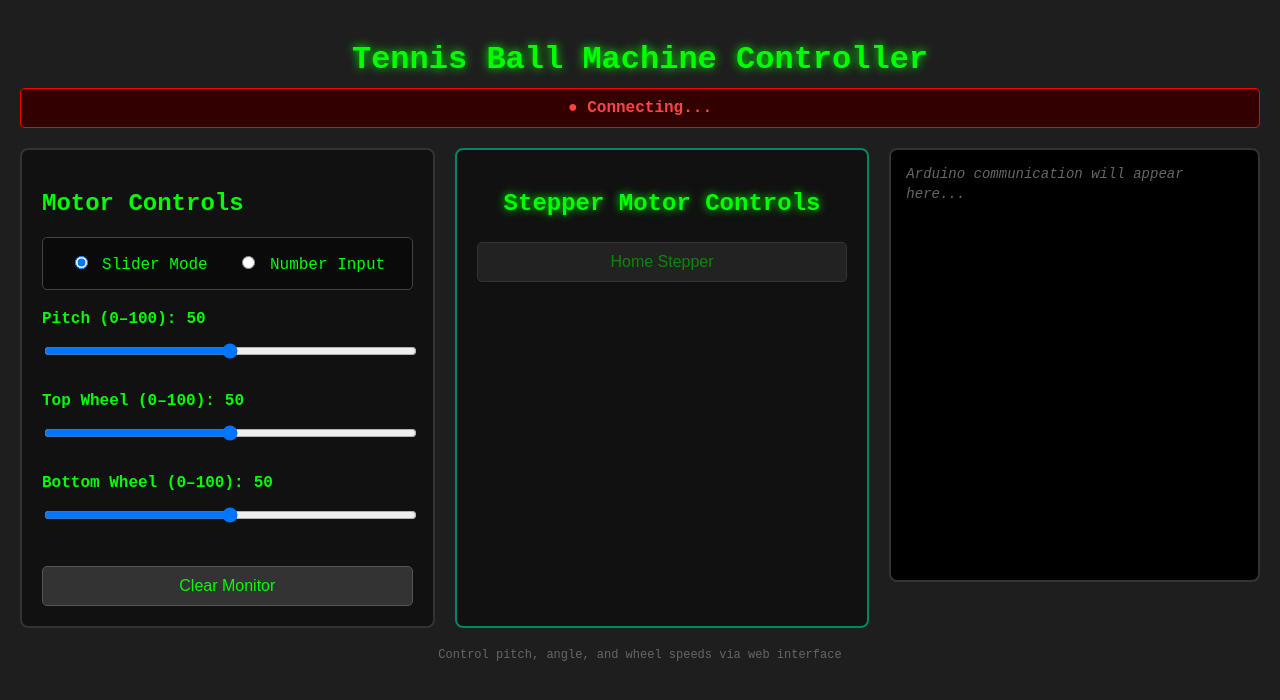
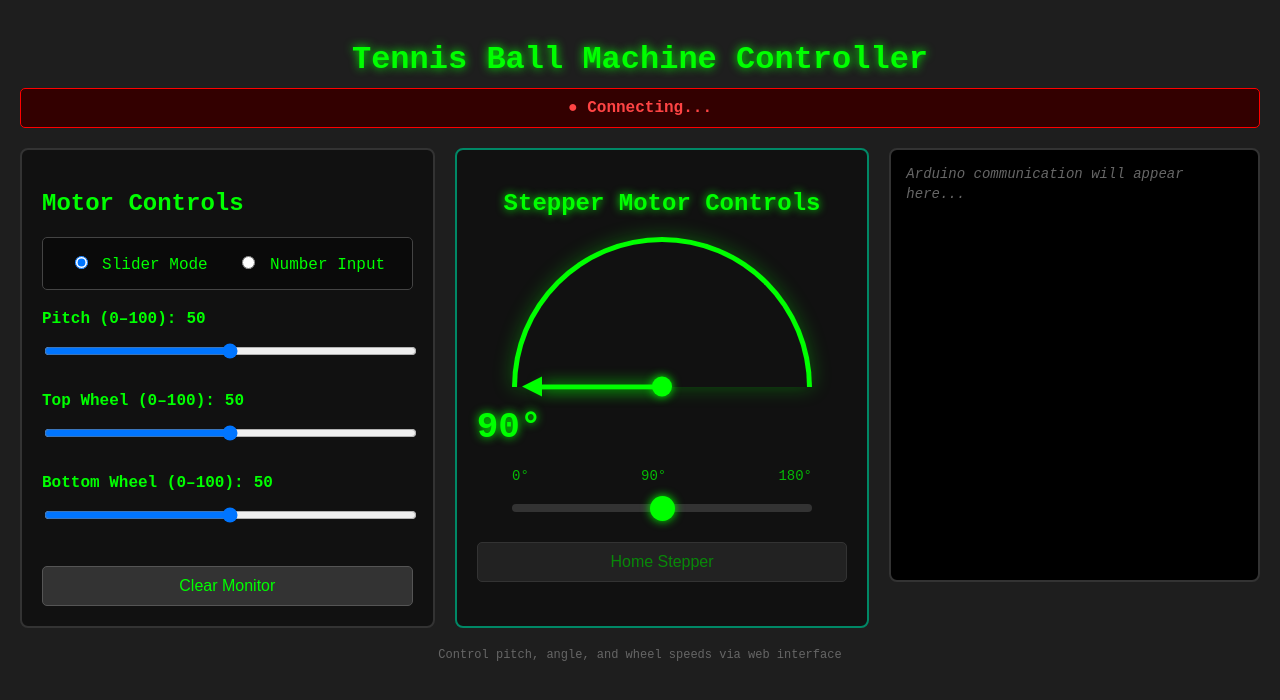
Before and after one commit to PadmanabhaKavasseri/TennisBallMachine, a Flask app: template templates/controller_v1.html in a window 1280 px wide. Shown: the top 700 px of the page. Run offline with Flask 3, Linux system fonts and the light colour scheme; the template is opened without the code that fills it, so the values that code supplies are empty; some libraries are stand-ins or nearby versions.

Commit message:
added slider to stepper

```diff
--- a/templates/controller_v1.html
+++ b/templates/controller_v1.html
@@ -254,6 +254,120 @@
     input:checked + .slider:before {
       transform: translateX(26px);
     }
+
+    .gauge {
+      position: relative;
+      width: 300px;
+      height: 150px;
+      margin: 20px auto;
+    }
+
+    .gauge-bg {
+      width: 300px;
+      height: 150px;
+      border: 5px solid #00ff00;
+      border-bottom: none;
+      border-radius: 150px 150px 0 0;
+      box-sizing: border-box;
+      position: relative;
+      box-shadow: 0 0 20px rgba(0, 255, 0, 0.3);
+    }
+
+    .needle {
+      position: absolute;
+      bottom: 0;
+      left: 50%;
+      width: 5px;
+      height: 120px;
+      background: linear-gradient(to top, #00ff00, #00ff00);
+      transform-origin: center bottom;
+      transform: translateX(-50%) rotate(-90deg);
+      transition: transform 0.1s ease;
+      box-shadow: 0 0 15px #00ff00;
+      cursor: grab;
+    }
+
+    .needle:active {
+      cursor: grabbing;
+    }
+
+    .needle::before {
+      content: '';
+      position: absolute;
+      top: 0;
+      left: 50%;
+      transform: translateX(-50%);
+      width: 0;
+      height: 0;
+      border-left: 10px solid transparent;
+      border-right: 10px solid transparent;
+      border-bottom: 20px solid #00ff00;
+      margin-top: -20px;
+    }
+
+    .needle::after {
+      content: '';
+      position: absolute;
+      bottom: -10px;
+      left: 50%;
+      transform: translateX(-50%);
+      width: 20px;
+      height: 20px;
+      background: #00ff00;
+      border-radius: 50%;
+      box-shadow: 0 0 10px #00ff00;
+    }
+
+    .angle-display {
+      font-size: 36px;
+      font-weight: bold;
+      margin: 20px 0;
+      text-shadow: 0 0 10px #00ff00;
+    }
+
+    .dial-slider {
+      width: 100%;  /* Changed from 300px */
+      max-width: 300px;  /* Add this */
+      height: 8px;
+      -webkit-appearance: none;
+      appearance: none;
+      background: #333;
+      outline: none;
+      border-radius: 5px;
+      margin: 20px auto;  /* Changed from "20px 0" to center it */
+      display: block;  /* Add this to make margin auto work */
+    }
+
+    .dial-slider::-webkit-slider-thumb {
+      -webkit-appearance: none;
+      appearance: none;
+      width: 25px;
+      height: 25px;
+      background: #00ff00;
+      cursor: pointer;
+      border-radius: 50%;
+      box-shadow: 0 0 10px #00ff00;
+    }
+
+    .dial-slider::-moz-range-thumb {
+      width: 25px;
+      height: 25px;
+      background: #00ff00;
+      cursor: pointer;
+      border-radius: 50%;
+      border: none;
+      box-shadow: 0 0 10px #00ff00;
+    }
+
+    .labels {
+      display: flex;
+      justify-content: space-between;
+      width: 300px;
+      margin: 10px auto;
+      font-size: 14px;
+      color: #00ff00;
+      opacity: 0.7;
+    }
   </style>
 </head>
 <body>
@@ -298,6 +412,21 @@
     <div class="stepper-panel motor-panel">
       <h2>Stepper Motor Controls</h2>
 
+      <div class="gauge">
+        <div class="gauge-bg"></div>
+        <div class="needle" id="needle"></div>
+      </div>
+
+      <div class="angle-display" id="display">90°</div>
+
+      <div class="labels">
+        <span>0°</span>
+        <span>90°</span>
+        <span>180°</span>
+      </div>
+
+      <input type="range" id="slider" class="dial-slider" min="0" max="180" value="90">
+
       <button onclick="homeStepper()" id="homeBtn" disabled>Home Stepper</button>
     </div>
 
@@ -316,8 +445,13 @@
     const monitor = document.getElementById('monitor');
     const statusDiv = document.getElementById('status');
     const homeBtn = document.getElementById('homeBtn');
+    const slider = document.getElementById('slider');
+    const needle = document.getElementById('needle');
+    const display = document.getElementById('display');
+    const gauge = document.querySelector('.gauge');
     let messageCount = 0;
     let currentMode = 'slider';
+    let isDragging = false;
 
     function getMotorValue(motor) {
       if (currentMode === 'slider') {
@@ -430,6 +564,90 @@
       socket.emit('send_message', { message: fullMessage });
     }
 
+    function updateAngle(angle) {
+      // Clamp angle between 0 and 180
+      angle = Math.max(0, Math.min(180, angle));
+
+      const rotation = angle - 90;
+      needle.style.transform = `translateX(-50%) rotate(${rotation}deg)`;
+      display.textContent = Math.round(angle) + '°';
+      slider.value = angle;
+    }
+
+    function getAngleFromMouse(e) {
+      const rect = gauge.getBoundingClientRect();
+      const centerX = rect.left + rect.width / 2;
+      const centerY = rect.bottom;
+
+      const mouseX = e.clientX || e.touches[0].clientX;
+      const mouseY = e.clientY || e.touches[0].clientY;
+
+      const deltaX = mouseX - centerX;
+      const deltaY = centerY - mouseY;
+
+      // Calculate angle in degrees
+      let angle = Math.atan2(deltaX, deltaY) * (180 / Math.PI);
+
+      // Convert to 0-180 range
+      angle = angle + 90;
+
+      return angle;
+    }
+
+    // Slider input
+    slider.addEventListener('input', function() {
+      updateAngle(this.value);
+    });
+
+    // Needle dragging
+    needle.addEventListener('mousedown', function(e) {
+      isDragging = true;
+      needle.style.transition = 'none';
+      e.preventDefault();
+    });
+
+    needle.addEventListener('touchstart', function(e) {
+      isDragging = true;
+      needle.style.transition = 'none';
+      e.preventDefault();
+    });
+
+    document.addEventListener('mousemove', function(e) {
+      if (isDragging) {
+        const angle = getAngleFromMouse(e);
+        updateAngle(angle);
+      }
+    });
+
+    document.addEventListener('touchmove', function(e) {
+      if (isDragging) {
+        const angle = getAngleFromMouse(e);
+        updateAngle(angle);
+      }
+    });
+
+    document.addEventListener('mouseup', function() {
+      if (isDragging) {
+        isDragging = false;
+        needle.style.transition = 'transform 0.1s ease';
+      }
+    });
+
+    document.addEventListener('touchend', function() {
+      if (isDragging) {
+        isDragging = false;
+        needle.style.transition = 'transform 0.1s ease';
+      }
+    });
+
+    // Click on gauge to set angle
+    gauge.addEventListener('click', function(e) {
+      if (e.target !== needle && !needle.contains(e.target)) {
+        const angle = getAngleFromMouse(e);
+        updateAngle(angle);
+      }
+    });
+
     function clearMonitor() {
       monitor.innerHTML = '<div style="color: #666; font-style: italic;">Monitor cleared. Arduino communication will appear here...</div>';
       messageCount = 0;
```
Also changed, not shown: templates/angle_dial.html (added, +247 -0 lines).
